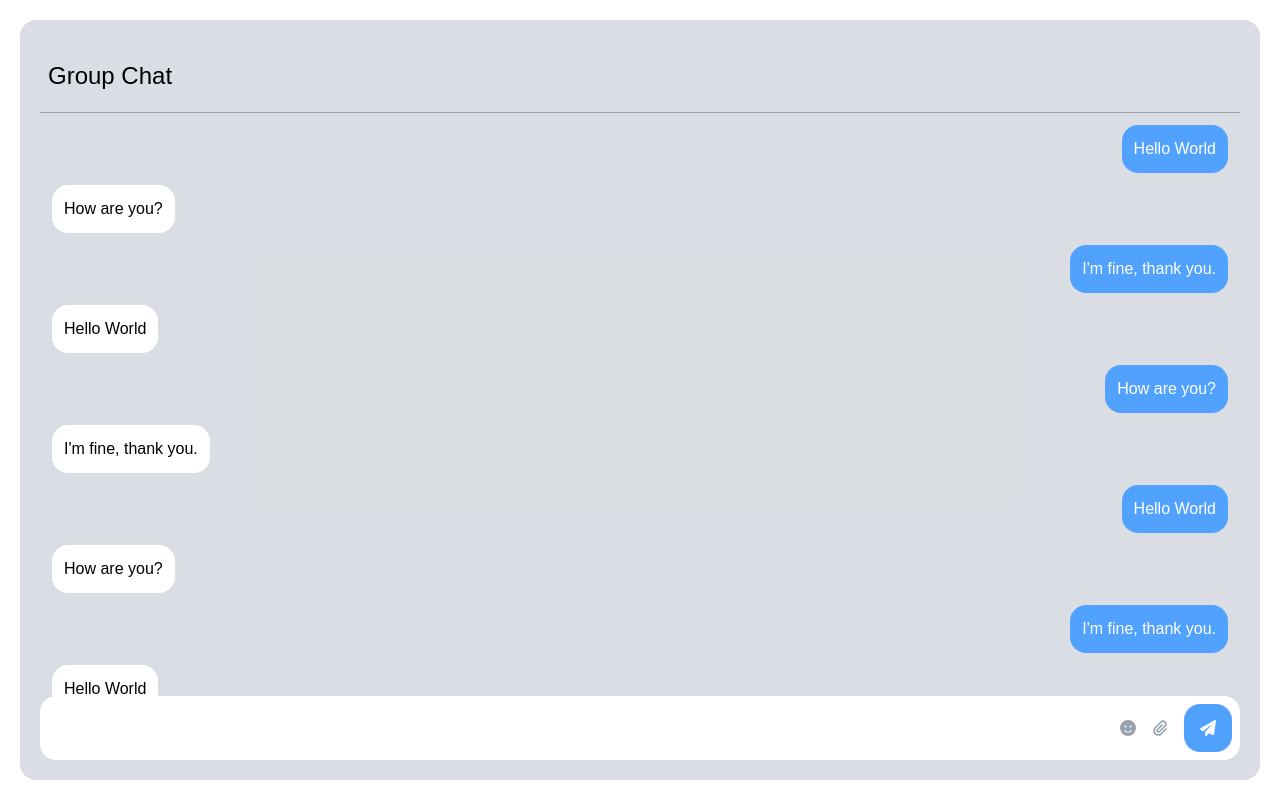
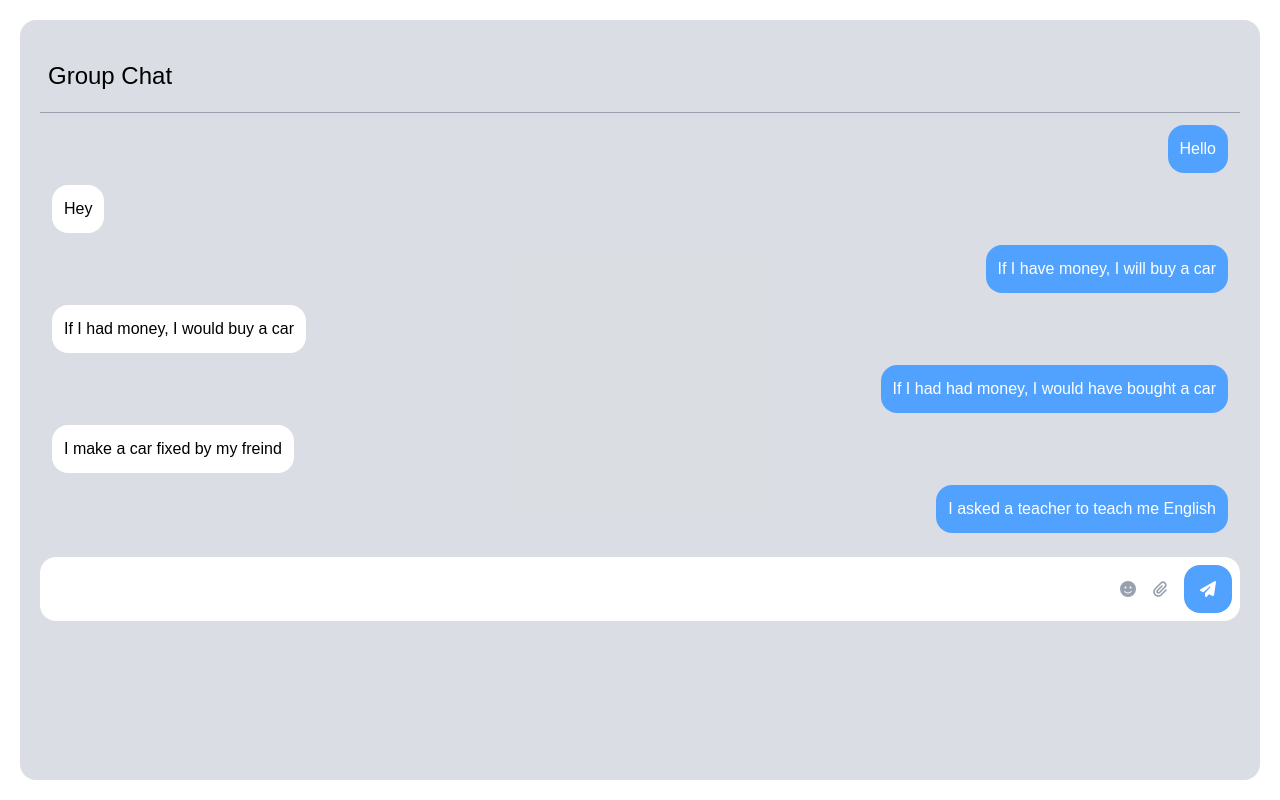
Before and after one commit to ljh37694/SyncChat, a React (Vite) app in the folder sync-chat/: page / in a window 1280 px wide. Built offline with nearby package versions, Linux system fonts and the light colour scheme; a web font is replaced by a local one.

Commit message:
Chat의 string을 ChatType으로 변경

```diff
--- a/sync-chat/src/components/chat/Chat.tsx
+++ b/sync-chat/src/components/chat/Chat.tsx
@@ -1,10 +1,12 @@
+import { ChatType } from "../../types/common";
+
 interface ChatProps {
-  text: string;
+  chat: ChatType;
   isMyChat: boolean;
 }
 
 function Chat(props: ChatProps) {
-  const { text, isMyChat } = props;
+  const { chat, isMyChat } = props;
 
   const chatStyle = isMyChat
     ? "bg-blue-400 text-white self-end"
@@ -12,7 +14,7 @@ function Chat(props: ChatProps) {
 
   return (
     <p className={`${chatStyle} self-end rounded-2xl p-3 max-w-[40%] break-words`}>
-      {text}
+      {chat.text}
     </p>
   );
 }
--- a/sync-chat/src/components/chat/ChatContainer.tsx
+++ b/sync-chat/src/components/chat/ChatContainer.tsx
@@ -1,10 +1,11 @@
-import { use, useEffect, useRef, useState } from "react";
+import { useEffect, useRef, useState } from "react";
 import Chat from "./Chat";
 import ChatInput from "./ChatInput";
 import NotificationNewChat from "./NotificationNewChat";
+import { ChatType } from "../../types/common";
 
 interface ChatContainerProps {
-  chatList: string[];
+  chatList: ChatType[];
 }
 
 function ChatContainer(props: ChatContainerProps) {
@@ -13,7 +14,7 @@ function ChatContainer(props: ChatContainerProps) {
   const chatEndRef = useRef<HTMLDivElement>(null);
   const chatContainerRef = useRef<HTMLDivElement>(null);
 
-  const [lastChat, setLastChat] = useState<string>("");
+  const [lastChat, setLastChat] = useState<ChatType | null>(null);
   const [showNotification, setShowNotification] = useState<boolean>(false);
   const [firstLoad, setFirstLoad] = useState<boolean>(true);
 
@@ -77,7 +78,7 @@ function ChatContainer(props: ChatContainerProps) {
         className="flex flex-col gap-3 w-full p-3 overflow-y-scroll scrollbar-hidden"
       >
         {chatList.map((chat, idx) => {
-          return <Chat text={chat} isMyChat={idx % 2 === 0} key={idx} />;
+          return <Chat chat={chat} isMyChat={idx % 2 === 0} key={idx} />;
         })}
 
         <div ref={chatEndRef}></div>
@@ -85,7 +86,7 @@ function ChatContainer(props: ChatContainerProps) {
 
       {showNotification && (
         <NotificationNewChat
-          lastChat={lastChat}
+          lastChat={lastChat as ChatType}
           onClick={onClickNotification}
         />
       )}
--- a/sync-chat/src/components/chat/ChatInput.tsx
+++ b/sync-chat/src/components/chat/ChatInput.tsx
@@ -6,20 +6,29 @@ import {
 import { FontAwesomeIcon } from "@fortawesome/react-fontawesome";
 import { useRef } from "react";
 import { useChatListStore } from "../../stores/chat-list-store";
+import { ChatType } from "../../types/common";
 
 function ChatInput() {
-  const msgInputRef = useRef<HTMLInputElement>(null);
+  const textInputRef = useRef<HTMLInputElement>(null);
 
   const { addChat } = useChatListStore();
 
   const handleSubmit = (e: React.FormEvent<HTMLFormElement>) => {
     e.preventDefault();
 
-    const msg: string | undefined = msgInputRef.current?.value;
+    const text: string | undefined = textInputRef.current?.value;
 
-    if (typeof msg === "string" && msg.length > 0) {
-      addChat(msg);
-      msgInputRef.current!.value = "";
+    if (typeof text === "string" && text.length > 0) {
+      const newChat: ChatType = {
+        id: 1,
+        text,
+        room: "roomId",
+        sender: "sender",
+        timestamp: new Date(),
+      }
+
+      textInputRef.current!.value = "";
+      addChat(newChat);
     }
   };
 
@@ -30,7 +39,7 @@ function ChatInput() {
     >
       <input
         className="grow focus-visible:outline-0 text-lg px-3 size"
-        ref={msgInputRef}
+        ref={textInputRef}
         maxLength={1000}
       />
 
--- a/sync-chat/src/components/chat/NotificationNewChat.tsx
+++ b/sync-chat/src/components/chat/NotificationNewChat.tsx
@@ -1,8 +1,9 @@
 import { faArrowDown } from "@fortawesome/free-solid-svg-icons";
 import { FontAwesomeIcon } from "@fortawesome/react-fontawesome";
+import { ChatType } from "../../types/common";
 
 interface Props {
-  lastChat: string;
+  lastChat: ChatType;
   onClick: () => void;
 }
 
@@ -16,7 +17,7 @@ function NotificationNewChat(props: Props) {
     >
       <div className="container-center">
         <label className="size-5"></label>
-        <p className="grow truncate px-3">{lastChat}</p>
+        <p className="grow truncate px-3">{lastChat.text}</p>
         <label className="w-5 self-end">
           <FontAwesomeIcon icon={faArrowDown} />
         </label>
--- a/sync-chat/src/messages.ts
+++ b/sync-chat/src/messages.ts
@@ -1,19 +1,55 @@
-const messages: string[] = [
-  "Hello World",
-  "How are you?",
-  "I'm fine, thank you.",
-  "Hello World",
-  "How are you?",
-  "I'm fine, thank you.",
-  "Hello World",
-  "How are you?",
-  "I'm fine, thank you.",
-  "Hello World",
-  "How are you?",
-  "I'm fine, thank you.",
-  "Hello World",
-  "How are you?",
-  "I'm fine, thank you.",
-];
+import { ChatType } from "./types/common";
+
+const messages: ChatType[] = [
+  {
+    id: 1,
+    room: "roomId",
+    sender: "sender",
+    text: "Hello",
+    timestamp: new Date(),
+  },
+  {
+    id: 2,
+    room: "roomId",
+    sender: "sender",
+    text: "Hey",
+    timestamp: new Date(),
+  },
+  {
+    id: 1,
+    room: "roomId",
+    sender: "sender",
+    text: "If I have money, I will buy a car",
+    timestamp: new Date(),
+  },
+  {
+    id: 1,
+    room: "roomId",
+    sender: "sender",
+    text: "If I had money, I would buy a car",
+    timestamp: new Date(),
+  },
+  {
+    id: 1,
+    room: "roomId",
+    sender: "sender",
+    text: "If I had had money, I would have bought a car",
+    timestamp: new Date(),
+  },
+  {
+    id: 1,
+    room: "roomId",
+    sender: "sender",
+    text: "I make a car fixed by my freind",
+    timestamp: new Date(),
+  },
+  {
+    id: 1,
+    room: "roomId",
+    sender: "sender",
+    text: "I asked a teacher to teach me English",
+    timestamp: new Date(),
+  },
+]
 
 export default messages;
--- a/sync-chat/src/stores/chat-list-store.ts
+++ b/sync-chat/src/stores/chat-list-store.ts
@@ -1,16 +1,17 @@
 import { create } from "zustand";
+import { ChatType } from "../types/common";
 
-export type ChatListStoreState = { chatList: string[] };
+export type ChatListStoreState = { chatList: ChatType[] };
 
 export type ChatListStoreActions = {
-  addChat: (msg: string) => void;
-  setChatList: (chatList: string[]) => void;
+  addChat: (chat: ChatType) => void;
+  setChatList: (chatList: ChatType[]) => void;
 };
 
 export type ChatListStore = ChatListStoreState & ChatListStoreActions;
 
 export const useChatListStore = create<ChatListStore>((set) => ({
   chatList: [],
-  addChat: (msg) => set((state) => ({ chatList: [...state.chatList, msg] })),
-  setChatList: (chatList: string[]) => set({ chatList }),
+  addChat: (chat) => set((state) => ({ chatList: [...state.chatList, chat] })),
+  setChatList: (chatList: ChatType[]) => set({ chatList }),
 }));
```
Also changed, not shown: sync-chat/src/types/common.ts (+7 -0 lines).
